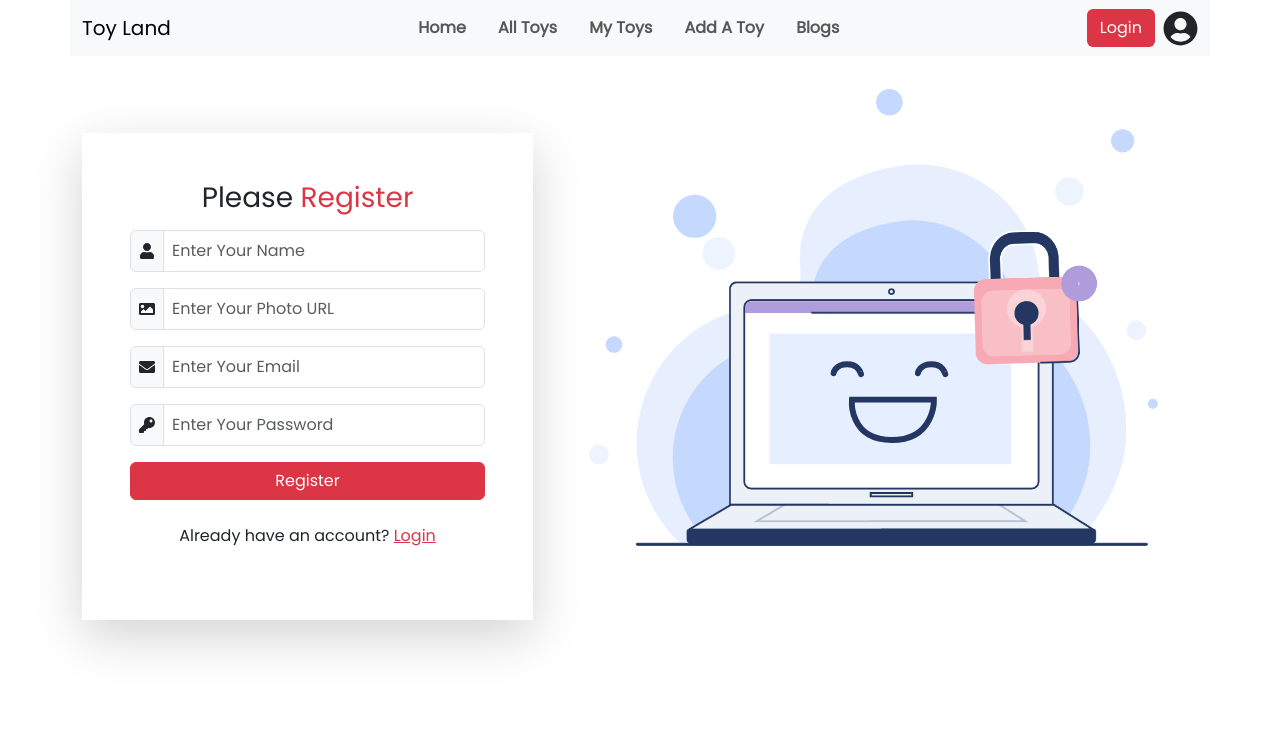
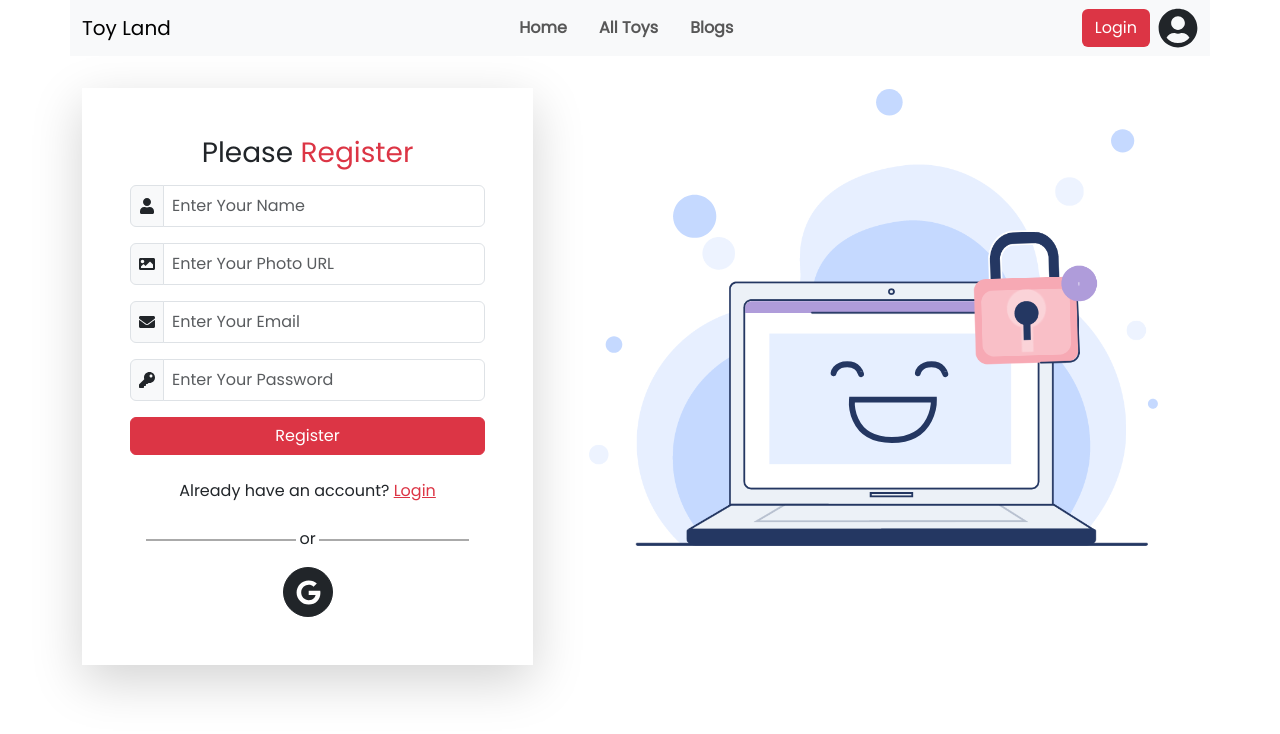
Before and after one commit to OviIslmAbir/toyLand-client-site, a React (Vite) app: page /register in a window 1280 px wide. Shown: the top 734 px of the page. Built offline with nearby package versions, Linux system fonts and the light colour scheme; no server answers.

Commit message:
fourth commit

```diff
--- a/package.json
+++ b/package.json
@@ -11,6 +11,7 @@
   },
   "dependencies": {
     "bootstrap": "^5.2.3",
+    "firebase": "^9.22.0",
     "localforage": "^1.10.0",
     "lottie-react": "^2.4.0",
     "match-sorter": "^6.3.1",
@@ -19,6 +20,7 @@
     "react-dom": "^18.2.0",
     "react-icons": "^4.8.0",
     "react-router-dom": "^6.11.1",
+    "react-tooltip": "^5.13.0",
     "sort-by": "^1.2.0"
   },
   "devDependencies": {
--- a/src/Pages/Login/Login.jsx
+++ b/src/Pages/Login/Login.jsx
@@ -1,9 +1,39 @@
-import React from 'react';
+import React, { useContext } from 'react';
 import  Lottie  from "lottie-react";
 import computer from '../../assets/computer.json'
-import { FaEnvelope, FaKey } from 'react-icons/fa';
+import { FaEnvelope, FaKey,FaGoogle } from 'react-icons/fa';
 import { Link } from 'react-router-dom';
+import { AuthContext } from '../../Provider/AuthProvider';
+import './login.css'
 const Login = () => {
+    const {login, loginAndRegisterWithGoogle} = useContext(AuthContext)
+    const handleLogin = event => {
+        event.preventDefault()
+        const form = event.target
+        const email = form.email.value
+        const password = form.password.value
+
+        login(email, password)
+        .then((result) => {
+            const loggedUser = result.user;
+            console.log(loggedUser)
+        })
+        .catch((error) => {
+            const errorMessage = error.message;
+            console.log(errorMessage)
+        });
+    }
+    const handleGoogle = () => {
+        loginAndRegisterWithGoogle()
+        .then((result) => {
+            const user = result.user;
+            console.log(user)
+        })
+        .catch((error) => {
+            const errorMessage = error.message;
+            console.log(errorMessage)
+        });
+    }
     return (
         <div className='container'>
             <div className="row align-items-center">
@@ -11,7 +41,8 @@ const Login = () => {
                   <Lottie animationData={computer} loop={true} />
                 </div>
                 <div className="col-lg-5">
-                    <form className='shadow-lg p-5'>
+                    <div className='shadow-lg p-5'>
+                        <form onSubmit={handleLogin}>
                             <h3 className='text-center mb-3'>Please <span className='text-danger'>Login</span></h3>
                             <div className="input-group mb-3">
                                 <span className="input-group-text p-3" id="basic-addon1"><FaEnvelope/></span>
@@ -24,6 +55,13 @@ const Login = () => {
                             <input type="submit" value="Login" className='btn btn-danger w-100' required />
                             <p className='text-center mt-3 p-2'>Have an account? <Link className='text-danger' to='/register'>Register</Link></p>
                         </form>
+                            <div className='text-center mt-3'>
+                                <span className='line'>or</span>
+                                </div>
+                            <div className='text-center mt-3'>
+                                <button onClick={handleGoogle} style={{borderRadius:"50%", width:"50px", height:"50px"}} className='btn btn-dark'><FaGoogle  style={{width:"25px", height:"25px"}}/></button>
+                            </div>
+                     </div>
                 </div>
             </div>
         </div>
--- /dev/null
+++ b/src/Pages/Login/login.css
@@ -0,0 +1,21 @@
+.line{
+    position: relative;
+}
+.line::after{
+    content: '';
+    display: block;
+    position: absolute;
+    top: 12px;
+    left: 20px;
+    border: 1px solid #AAAAAA;
+    width: 150px;
+}
+.line::before{
+    content: '';
+    display: block;
+    position: absolute;
+    top: 12px;
+    right: 20px;
+    border: 1px solid #AAAAAA;
+    width: 150px;
+}
--- a/src/Pages/Register/Register.jsx
+++ b/src/Pages/Register/Register.jsx
@@ -1,14 +1,50 @@
-import React from 'react';
+import React, { useContext } from 'react';
 import  Lottie  from "lottie-react";
 import computer from '../../assets/computer.json'
-import { FaEnvelope, FaKey, FaImage, FaUser } from 'react-icons/fa';
+import { FaEnvelope, FaKey, FaImage, FaUser, FaGoogle } from 'react-icons/fa';
 import { Link } from 'react-router-dom';
+import { AuthContext } from '../../Provider/AuthProvider';
+import { updateProfile } from 'firebase/auth';
 const Register = () => {
+    const {createUser, loginAndRegisterWithGoogle, updateUserProfile} = useContext(AuthContext)
+    const handleRegister = event => {
+        event.preventDefault()
+        const form = event.target
+        const name = form.name.value
+        const photo = form.photo.value
+        const email = form.email.value
+        const password = form.password.value
+
+        createUser(email, password)
+        .then((result) => {
+            const user = result.user;
+            console.log(user)
+            updateUserProfile(name, photo)
+        })
+        .catch((error) => {
+            const errorMessage = error.message;
+            console.log(errorMessage)
+        });
+
+
+    }
+    const handleGoogle = () => {
+        loginAndRegisterWithGoogle()
+        .then((result) => {
+            const user = result.user;
+            console.log(user)
+        })
+        .catch((error) => {
+            const errorMessage = error.message;
+            console.log(errorMessage)
+        });
+    }
     return (
         <div className='container'>
             <div className="row align-items-center">
                 <div className="col-lg-5">
-                    <form className='shadow-lg p-5'>
+                    <div className='shadow-lg p-5'>
+                        <form onSubmit={handleRegister}>
                             <h3 className='text-center mb-3'>Please <span className='text-danger'>Register</span></h3>
                             <div className="input-group mb-3">
                                 <span className="input-group-text p-2" id="basic-addon1"><FaUser/></span>
@@ -29,6 +65,13 @@ const Register = () => {
                             <input type="submit" value="Register" className='btn btn-danger w-100' />
                             <p className='text-center mt-3 p-2'>Already have an account? <Link className='text-danger' to='/login'>Login</Link></p>
                         </form>
+                        <div className='text-center mt-3'>
+                            <span className='line'>or</span>
+                        </div>
+                            <div className='text-center mt-3'>
+                            <button onClick={handleGoogle} style={{borderRadius:"50%", width:"50px", height:"50px"}} className='btn btn-dark'><FaGoogle  style={{width:"25px", height:"25px"}}/></button>
+                        </div>
+                    </div>
                 </div>
                 <div className="col-lg-7">
                   <Lottie animationData={computer} loop={true} />
--- /dev/null
+++ b/src/Pages/Register/register.css
@@ -0,0 +1,21 @@
+.line{
+    position: relative;
+}
+.line::after{
+    content: '';
+    display: block;
+    position: absolute;
+    top: 12px;
+    left: 20px;
+    border: 1px solid #AAAAAA;
+    width: 210px;
+}
+.line::before{
+    content: '';
+    display: block;
+    position: absolute;
+    top: 12px;
+    right: 20px;
+    border: 1px solid #AAAAAA;
+    width: 210px;
+}
--- /dev/null
+++ b/src/Provider/AuthProvider.jsx
@@ -0,0 +1,64 @@
+import React, { useEffect, useState } from 'react';
+import { createContext } from 'react';
+export const AuthContext = createContext(null)
+import { createUserWithEmailAndPassword, getAuth, onAuthStateChanged, signInWithEmailAndPassword, signInWithPopup, signOut, updateProfile } from "firebase/auth";
+import app from '../firebase/firebase.config';
+import { GoogleAuthProvider } from "firebase/auth";
+
+const googleProvider = new GoogleAuthProvider();
+const auth = getAuth(app);
+
+const AuthProvider = ({children}) => {
+    const [user, setUser] = useState(null);
+    const [loading, setLoading] = useState(true)
+
+    const createUser = (email, pass) => {
+        return createUserWithEmailAndPassword(auth, email, pass)
+    }
+
+    const updateUserProfile = (name, photo) => {
+        return updateProfile(auth.currentUser, {
+            displayName: name,
+            photoURL: photo
+        })
+    }
+
+    const login = (email, pass) => {
+        return signInWithEmailAndPassword(auth, email, pass)
+    }
+
+    const loginAndRegisterWithGoogle = () => {
+        return signInWithPopup(auth, googleProvider)
+    }
+
+    const logOut = () => {
+        return signOut(auth)
+    }
+
+    useEffect(() => {
+        const unSubscribe = onAuthStateChanged(auth, loggedUser => {
+           setUser(loggedUser)
+           setLoading(false)
+         })
+         return () => {
+           unSubscribe()
+         }
+      }, [])
+    const authInfo = {
+        user,
+        createUser,
+        login,
+        logOut,
+        loginAndRegisterWithGoogle,
+        updateUserProfile
+    }
+    return (
+        <div>
+            <AuthContext.Provider value={authInfo}>
+                {children}
+            </AuthContext.Provider>
+        </div>
+    );
+};
+
+export default AuthProvider;
--- a/src/Shared/Navbar/Navbar.jsx
+++ b/src/Shared/Navbar/Navbar.jsx
@@ -1,7 +1,16 @@
 import React from 'react';
 import { Link } from 'react-router-dom';
 import { FaUserCircle } from 'react-icons/fa';
+import { useContext } from 'react';
+import { AuthContext } from '../../Provider/AuthProvider';
+import {Tooltip} from 'react-tooltip';
 const Navbar = () => {
+    const {user, logOut} = useContext(AuthContext)
+    const handleLogout = () =>{
+        logOut()
+            .then(() => {})
+            .catch(() => {})
+    }
     return (
         <nav className="navbar navbar-expand-lg bg-body-tertiary container">
             <div className="container-fluid">
@@ -18,18 +27,37 @@ const Navbar = () => {
                             <Link to="" className="nav-link me-3 fw-bold">All Toys</Link>
                         </li>
                         <li className="nav-item">
-                            <Link to="" className="nav-link me-3 fw-bold">My Toys</Link>
-                        </li>
-                        <li className="nav-item">
-                            <Link to="" className="nav-link me-3 fw-bold">Add A Toy</Link>
-                        </li>
-                        <li className="nav-item">
                             <Link to="" className="nav-link me-3 fw-bold ">Blogs</Link>
                         </li>
+                        {
+                            user ? <>
+                            <li className="nav-item">
+                                <Link to="" className="nav-link me-3 fw-bold">My Toys</Link>
+                            </li>
+                            <li className="nav-item">
+                                <Link to="" className="nav-link me-3 fw-bold">Add A Toy</Link>
+                            </li>
+                            </> : <></>
+                        }
                     </ul>
                     <div>
-                       <Link to='/login'><button className='btn bg-danger text-white me-2'>Login</button></Link>
-                       <FaUserCircle style={{width:"35px", height:"35px"}}/>
+                        {
+                            user ? <button onClick={handleLogout}  className='btn bg-danger text-white me-2'>Log out</button>
+                            : <Link to='/login'><button className='btn bg-danger text-white me-2'>Login</button></Link>
+                        }
+                        {
+                            user ?
+                            <>
+                            <img
+                            data-tooltip-id="tooltip" data-tooltip-content={user.displayName}
+                            style={{width:"40px", height:"40px", borderRadius:"50%", cursor:"pointer"}}
+                            src={user.photoURL} alt="" />
+                            <Tooltip id="tooltip" place="right" effect="solid"   />
+                            </>
+                            : <FaUserCircle style={{width:"40px", height:"40px",  cursor:"pointer"}}/>
+                        }
+
+
                     </div>
                 </div>
             </div>
--- a/src/main.jsx
+++ b/src/main.jsx
@@ -9,6 +9,7 @@ import Main from './Layout/Main';
 import Home from './Pages/Home/Home/Home';
 import Login from './Pages/Login/Login';
 import Register from './Pages/Register/Register';
+import AuthProvider from './Provider/AuthProvider';
 
 const router = createBrowserRouter([
   {
@@ -36,6 +37,8 @@ const router = createBrowserRouter([
 
 ReactDOM.createRoot(document.getElementById('root')).render(
   <React.StrictMode>
-       <RouterProvider router={router} />
+       <AuthProvider>
+          <RouterProvider router={router} />
+       </AuthProvider>
   </React.StrictMode>,
 )
```
Also changed, not shown: src/firebase/firebase.config.js (added, +13 -0 lines), 1 other file (tests, documents, lock files or other folders). Lines whose indentation alone changed are shown as unchanged.
